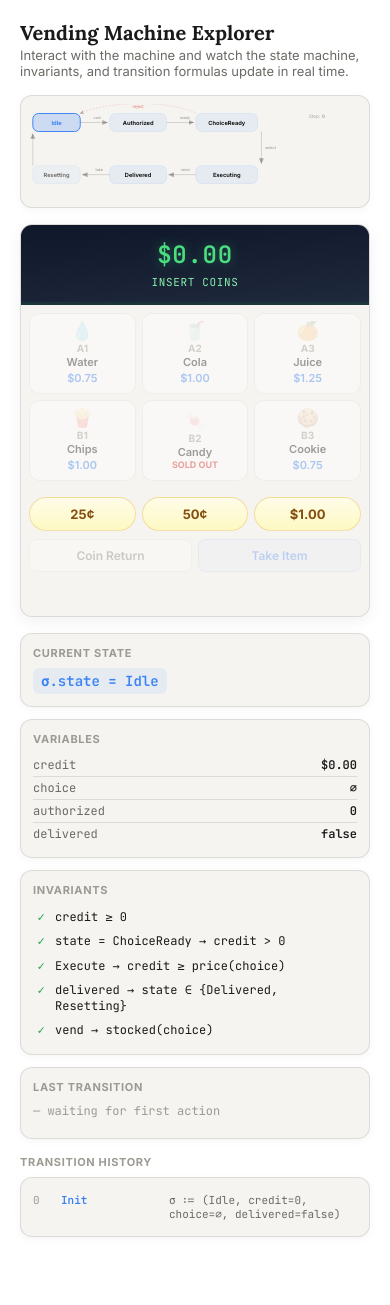
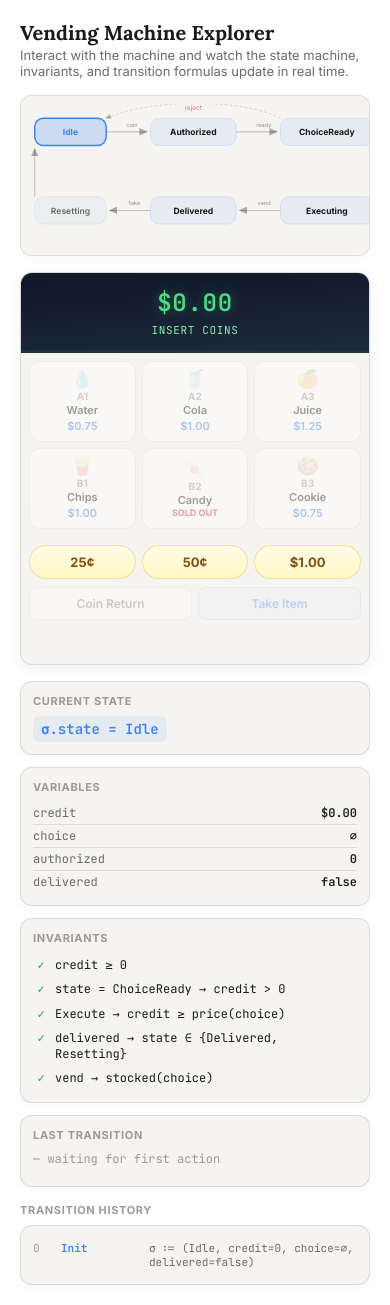
Before and after one commit to TheDarkLightX/Formal_Methods_Philosophy, a Jekyll site: the page vending_machine_explorer.html, which Jekyll copies as it is, in a window 390 px wide. Built offline with Jekyll 4.4.1, drawn with Linux system fonts in a browser that asks for light colours; before the commit the page ends 1257 px from its top, so only the background shows below that.

Commit message:
Add mobile responsive support across all tutorials
Site-wide CSS (style.scss):
- Add 720px mobile breakpoint: smaller title, reduced padding, tighter spacing
- fp-doc: overflow clip instead of hidden (allows child scroll)
- fp-diagram: horizontal scroll with 600px min-width for SVG readability
- markdown tables: display block with overflow-x auto for scroll
- MathJax: overflow-x auto to prevent formula overflow
- fp-figure: edge-to-edge on mobile for more content space
- fp-doc-content: overflow-x auto for wide embedded content

All four interactive apps:
- Add postMessage height reporting to parent iframe
- Reports on load, resize, and DOM mutations via MutationObserver

App-specific fixes:
- Vending machine: scrollable SVG diagram, word-break on log formulas
- Shape explorer: finale comparison grid stacks below 500px

Co-Authored-By: Claude Opus 4.6 <noreply@anthropic.com>

```diff
--- a/assets/css/style.scss
+++ b/assets/css/style.scss
@@ -621,8 +621,10 @@ details.fp-faq summary:focus-visible {
 }
 
 .markdown-body table {
+  display: block;
   border-radius: var(--radius-md);
-  overflow: hidden;
+  overflow-x: auto;
+  -webkit-overflow-scrolling: touch;
 }
 
 .markdown-body hr {
@@ -643,7 +645,7 @@ details.fp-faq summary:focus-visible {
   border: 1px solid var(--color-border);
   border-radius: var(--radius-lg);
   box-shadow: var(--shadow-md);
-  overflow: hidden;
+  overflow: clip;
 }
 
 .fp-doc-header {
@@ -838,6 +840,12 @@ details.fp-faq summary:focus-visible {
   width: 100%;
   height: auto;
   display: block;
+  overflow-x: auto;
+  -webkit-overflow-scrolling: touch;
+}
+
+.fp-diagram svg {
+  min-width: 600px;
 }
 
 .fp-zoomable {
@@ -953,3 +961,54 @@ details.fp-faq summary:focus-visible {
     margin-top: var(--space-lg);
   }
 }
+
+/* ── Mobile: small screens ───────────────────── */
+@media (max-width: 720px) {
+  .fp-body {
+    font-size: 16px;
+  }
+  .fp-container {
+    padding: 0 var(--space-md);
+  }
+  .fp-doc-title {
+    font-size: 28px;
+  }
+  .fp-doc-header {
+    padding: var(--space-xl) var(--space-md) var(--space-md);
+  }
+  .fp-doc-content {
+    padding: var(--space-lg) var(--space-md);
+    overflow-x: auto;
+  }
+  .fp-figure {
+    padding: var(--space-md);
+    margin-left: calc(-1 * var(--space-md));
+    margin-right: calc(-1 * var(--space-md));
+    border-radius: 0;
+    border-left: 0;
+    border-right: 0;
+  }
+  .fp-callout {
+    padding: var(--space-md);
+  }
+  .fp-hero {
+    padding: var(--space-xl) var(--space-md);
+  }
+  .fp-hero-title {
+    font-size: 32px;
+  }
+}
+
+/* ── Math: prevent horizontal overflow ────────── */
+.MathJax,
+.MathJax_Display,
+mjx-container {
+  overflow-x: auto;
+  max-width: 100%;
+}
+
+.markdown-body .MathJax_Display {
+  overflow-x: auto;
+  -webkit-overflow-scrolling: touch;
+  padding: 2px 0;
+}
--- a/vending_machine_explorer.html
+++ b/vending_machine_explorer.html
@@ -34,7 +34,8 @@
   h3 { font-size: 11px; font-weight: 700; text-transform: uppercase; letter-spacing: 0.06em; color: var(--text3); margin: 0 0 0.5rem; }
 
   /* ── State diagram ─────────────────────────── */
-  .state-diagram-wrap { margin: 0 0 1rem; border: 1px solid var(--border); border-radius: var(--radius); padding: 0.5rem; background: var(--bg2); overflow: hidden; box-shadow: 0 2px 8px rgba(0,0,0,0.04); }
+  .state-diagram-wrap { margin: 0 0 1rem; border: 1px solid var(--border); border-radius: var(--radius); padding: 0.5rem; background: var(--bg2); overflow-x: auto; box-shadow: 0 2px 8px rgba(0,0,0,0.04); }
+  .state-diagram { min-width: 500px; }
   .state-diagram { width: 100%; height: auto; display: block; }
   .sd-box { transition: fill 0.3s, stroke 0.3s; }
   .sd-box.active { fill: rgba(59,130,246,0.22) !important; stroke: #3B82F6 !important; stroke-width: 2 !important; }
@@ -116,9 +117,9 @@
   .log { border: 1px solid var(--border); border-radius: var(--radius); padding: 0.75rem; background: var(--bg2); max-height: 140px; overflow-y: auto; box-shadow: 0 2px 8px rgba(0,0,0,0.04); }
   .log-entry { font-size: 11px; font-family: var(--mono); padding: 3px 0; border-bottom: 1px solid var(--border); color: var(--text2); display: flex; gap: 8px; }
   .log-entry:last-child { border-bottom: 0; }
-  .log-step { color: var(--text3); min-width: 20px; }
-  .log-action { color: var(--blue); font-weight: 600; min-width: 100px; }
-  .log-formula { color: var(--text2); }
+  .log-step { color: var(--text3); min-width: 20px; flex-shrink: 0; }
+  .log-action { color: var(--blue); font-weight: 600; min-width: 80px; flex-shrink: 0; }
+  .log-formula { color: var(--text2); overflow-wrap: break-word; word-break: break-word; min-width: 0; }
 </style>
 </head>
 <body>
@@ -465,6 +466,16 @@ class VendingMachine {
 }
 
 const vm = new VendingMachine();
+
+// Report height to parent iframe for responsive resizing
+function reportHeight() {
+  if (window.parent !== window) {
+    window.parent.postMessage({ type: 'fp:iframe-height', height: document.body.scrollHeight }, '*');
+  }
+}
+window.addEventListener('load', () => { reportHeight(); setTimeout(reportHeight, 300); });
+window.addEventListener('resize', reportHeight);
+new MutationObserver(reportHeight).observe(document.body, { childList: true, subtree: true, attributes: true });
 </script>
 </body>
 </html>
```
Also changed, not shown: exhaustive_proof_search_machine.html (+10 -0 lines), presburger_explorer.html (+10 -0 lines), shape_evolution_explorer.html (+11 -0 lines).
